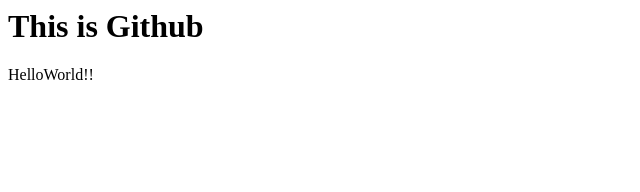
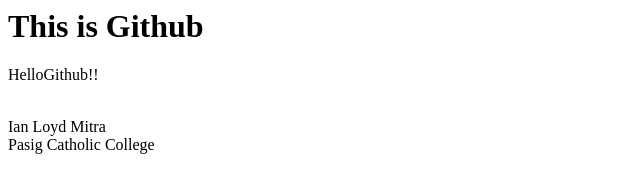
Before and after one commit to ixnlove/IT101_MITRA, a plain HTML site: page index.html in a window 1280 px wide. Shown: the whole page, without its empty margins (0-640 px from the left). Drawn offline with Linux system fonts and the light colour scheme.

Commit message:
Update index.html
add to html file

```diff
--- a/index.html
+++ b/index.html
@@ -1,8 +1,14 @@
-  <html>
+<DOCTYPE html>
+<html>
     <head>
+      <title>Hello Page</title>
       <h1>This is Github</h1>
     </head>
     <body>
-      <p>HelloWorld!!</p>
+      <p>HelloGithub!!</p>
+      <br>
+      Ian Loyd Mitra
+      <br>
+      Pasig Catholic College
     </body>
   </html>
```
